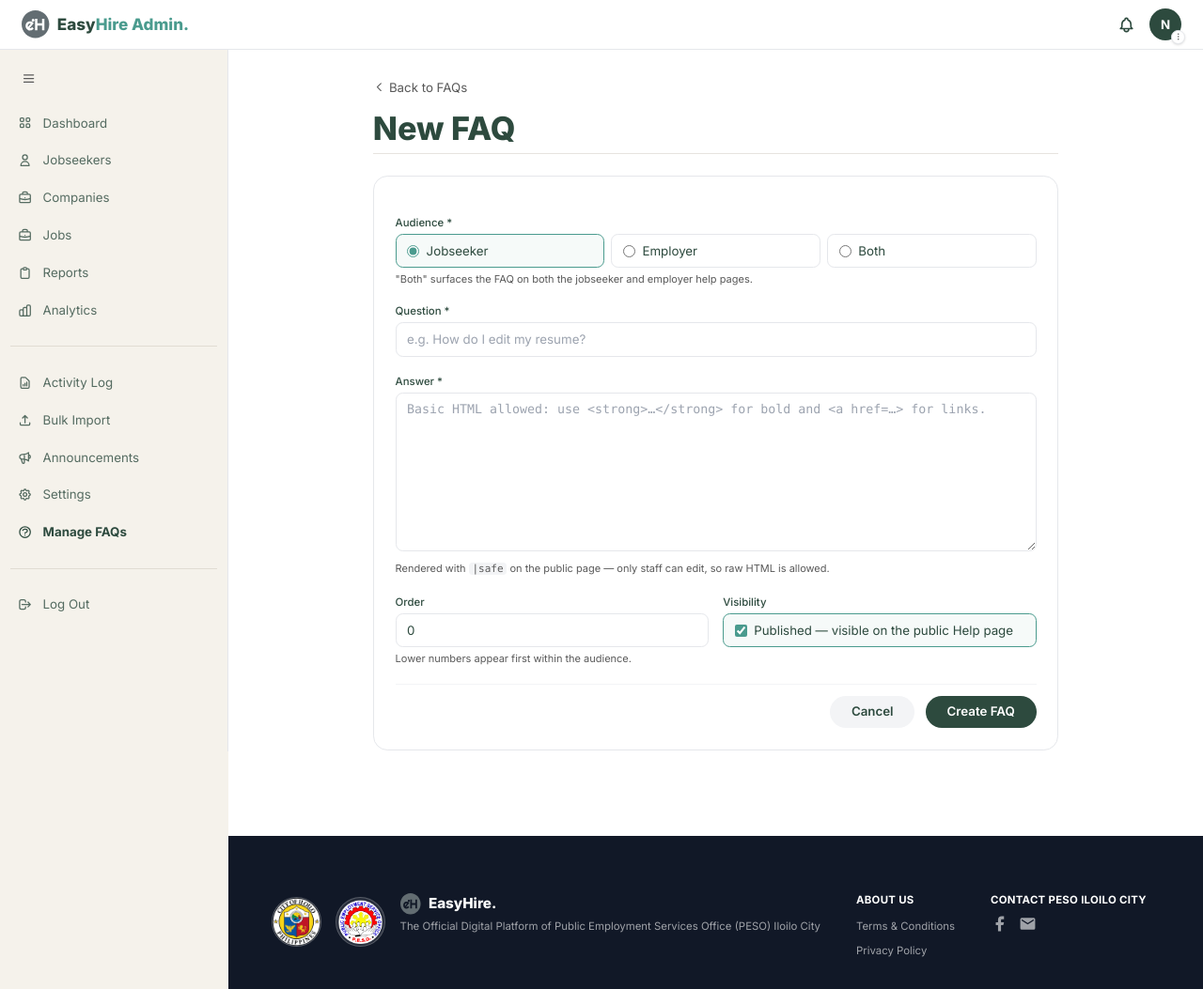
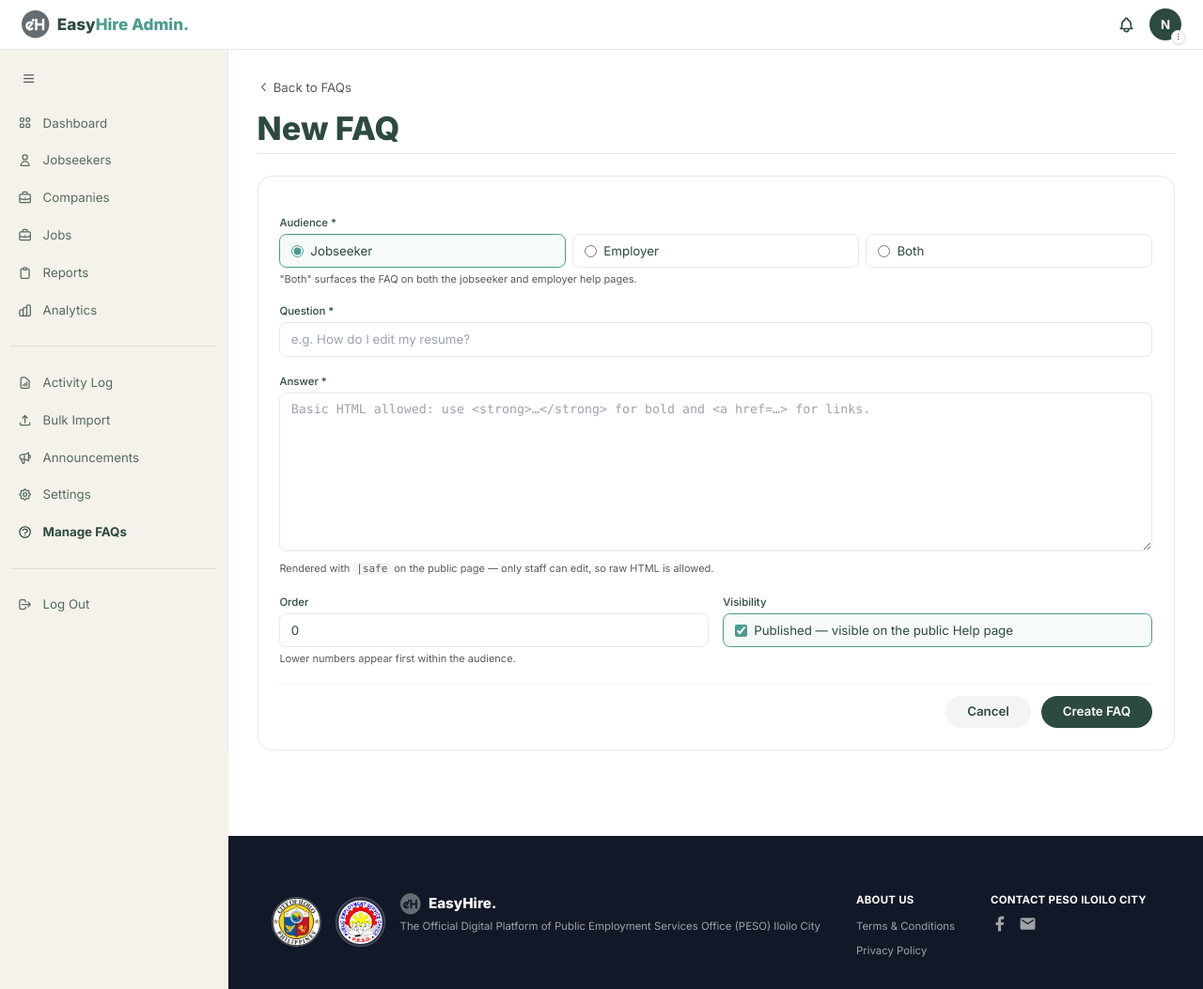
Before and after one commit to kelgoggie/easyhire_revised, a Django app: page /admin-panel/faqs/new/ in a window 1280 px wide. Shown: the whole page at 94% size. Run offline with Django 5.2, Linux system fonts and the light colour scheme; the visitor is signed in with stand-in values (Sample User, id 1); data that the repository does not hold is empty; parts of the project's set-up code (start-up, migrations or seed data) failed here and were passed over; some libraries are stand-ins or nearby versions.

Commit message:
faqs: bump both pages to max-w-7xl to match the rest of the admin panel
faq_list was max-w-6xl and faq_edit was max-w-3xl — narrower than every
other admin panel list/detail page (jobseeker_list, company_list,
jobseeker_detail, company_detail, jobs_list are all max-w-7xl mx-auto).
Aligned both FAQ pages so their margins match the rest of the site.

Co-Authored-By: Claude Opus 4.7 <noreply@anthropic.com>

```diff
--- a/templates/admin_panel/faq_edit.html
+++ b/templates/admin_panel/faq_edit.html
@@ -3,7 +3,7 @@
 
 {% with active_nav="faqs" %}
 {% block admin_content %}
-<div class="py-8 max-w-3xl mx-auto">
+<div class="py-8 max-w-7xl mx-auto">
 
   <a href="/admin-panel/faqs/"
      class="inline-flex items-center gap-1 text-muted text-sm hover:text-primary transition mb-4">
--- a/templates/admin_panel/faq_list.html
+++ b/templates/admin_panel/faq_list.html
@@ -3,7 +3,7 @@
 
 {% with active_nav="faqs" %}
 {% block admin_content %}
-<div class="py-8 max-w-6xl mx-auto">
+<div class="py-8 max-w-7xl mx-auto">
 
   <div class="flex items-end justify-between gap-4 mb-2">
     <div>
```
